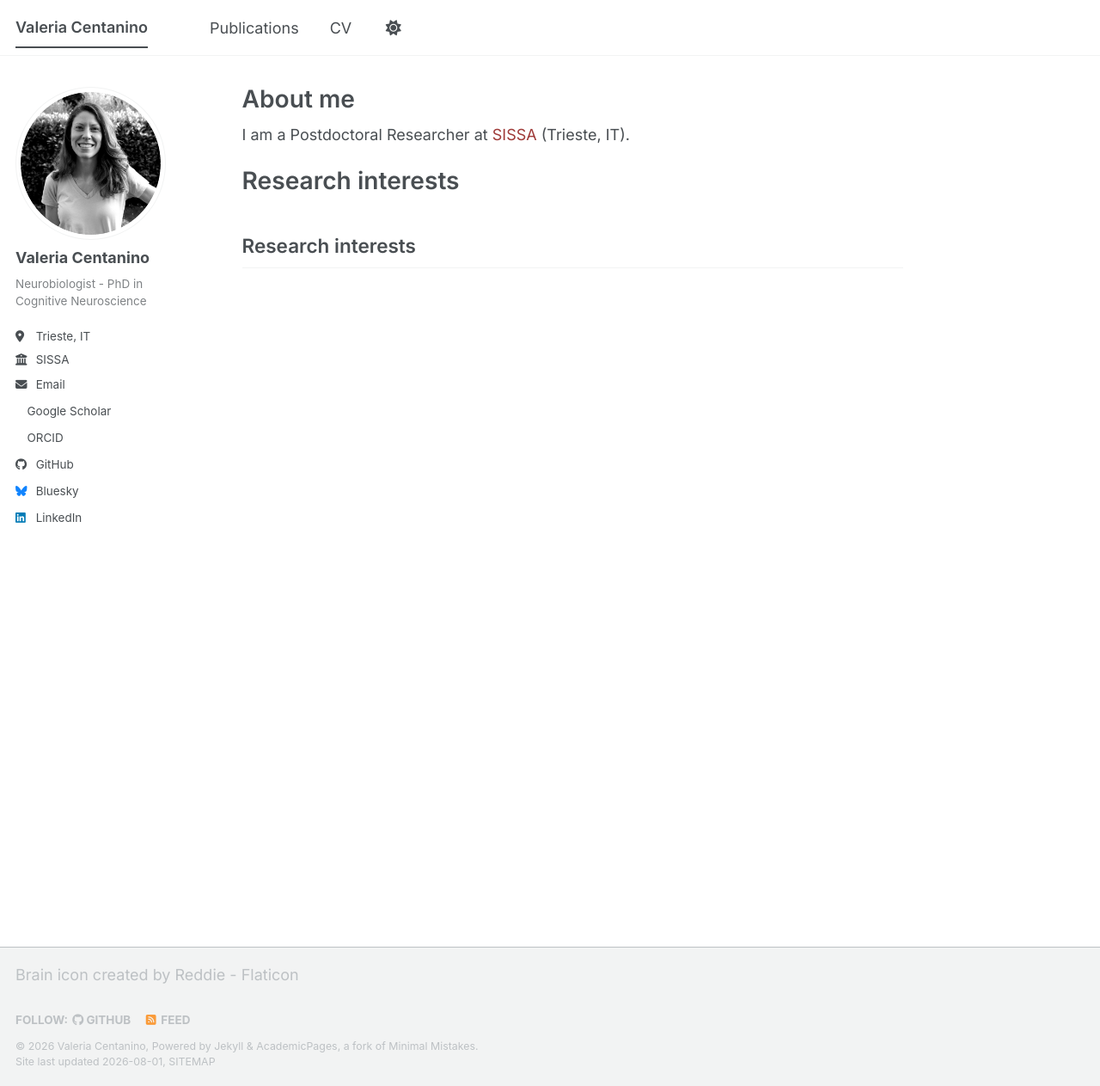
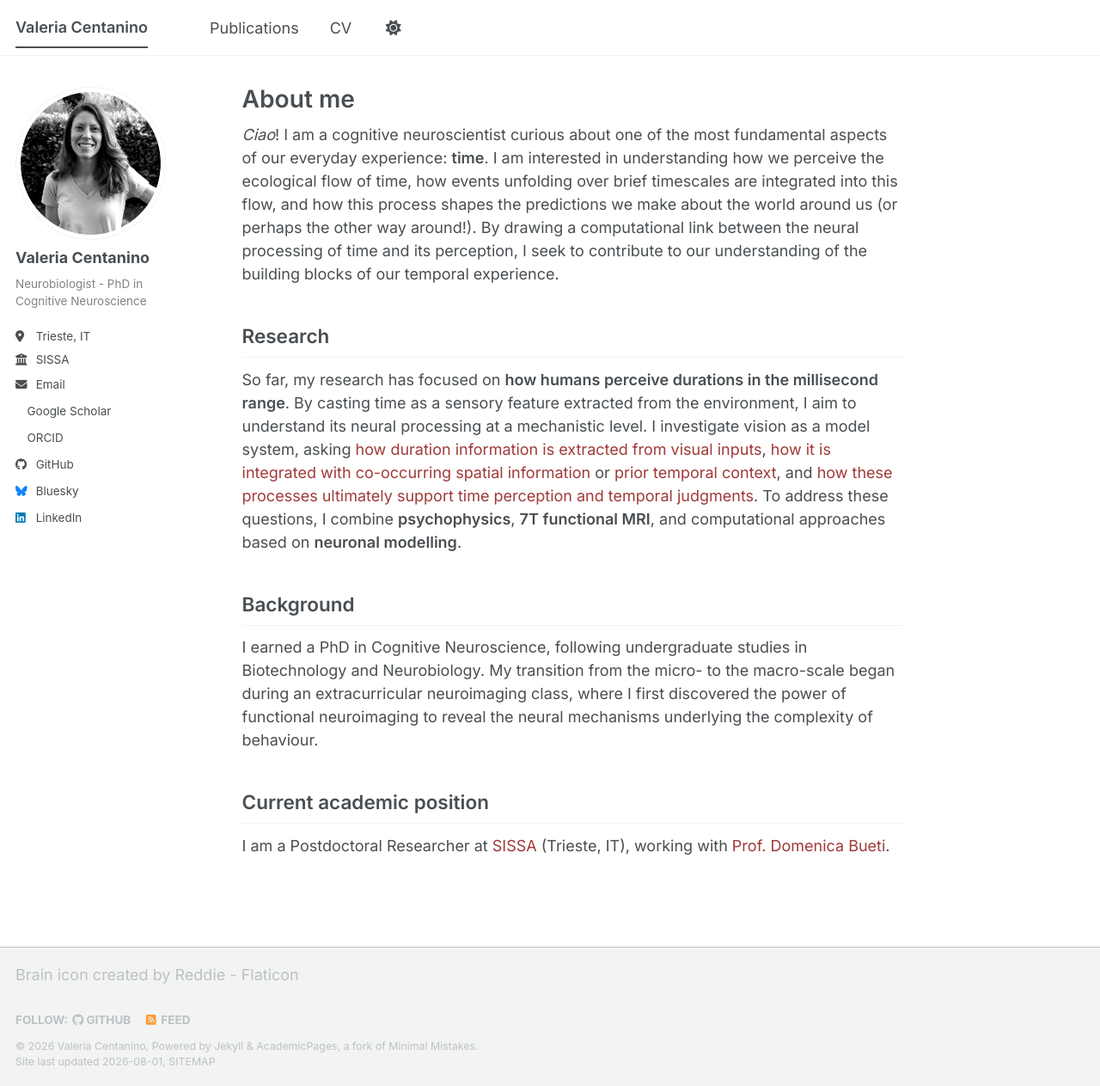
Before and after one commit to valecenta/valecenta.github.io, a Jekyll site: the page built from _pages/about.md, in a window 1280 px wide and 1263 px high. Shown: the whole window at 86% size. Built offline with Jekyll 4.4.1, drawn with Linux system fonts in a browser that asks for light colours; a style sheet for code colours, icons or effects is not loaded.

Commit message:
change about page

```diff
--- a/_pages/about.md
+++ b/_pages/about.md
@@ -7,10 +7,16 @@ redirect_from:
   - /about.html
 ---
 
-I am a Postdoctoral Researcher at [SISSA](https://www.sissa.it/) (Trieste, IT).
+*Ciao*! I am a cognitive neuroscientist curious about one of the most fundamental aspects of our everyday experience: **time**. I am interested in understanding how we perceive the ecological flow of time, how events unfolding over brief timescales are integrated into this flow, and how this process shapes the predictions we make about the world around us (or perhaps the other way around!). By drawing a computational link between the neural processing of time and its perception, I seek to contribute to our understanding of the building blocks of our temporal experience.
 
-Research interests
-======
+Research
+------
+So far, my research has focused on **how humans perceive durations in the millisecond range**. By casting time as a sensory feature extracted from the environment, I aim to understand its neural processing at a mechanistic level. I investigate vision as a model system, asking [how duration information is extracted from visual inputs](https://doi.org/10.1038/s41467-024-54336-5), [how it is integrated with co-occurring spatial information](https://doi.org/10.1038/s41467-024-54336-5) or [prior temporal context](https://doi.org/10.1167/jov.25.9.2496), and [how these processes ultimately support time perception and temporal judgments](https://doi.org/10.1371/journal.pbio.3003704). To address these questions, I combine **psychophysics**, **7T functional MRI**, and computational approaches based on **neuronal modelling**.
 
-Research interests
+Background
 ------
+I earned a PhD in Cognitive Neuroscience, following undergraduate studies in Biotechnology and Neurobiology. My transition from the micro- to the macro-scale began during an extracurricular neuroimaging class, where I first discovered the power of functional neuroimaging to reveal the neural mechanisms underlying the complexity of behaviour.
+
+Current academic position
+------
+I am a Postdoctoral Researcher at [SISSA](https://www.sissa.it/) (Trieste, IT), working with [Prof. Domenica Bueti](https://buetilab.org/).
```
